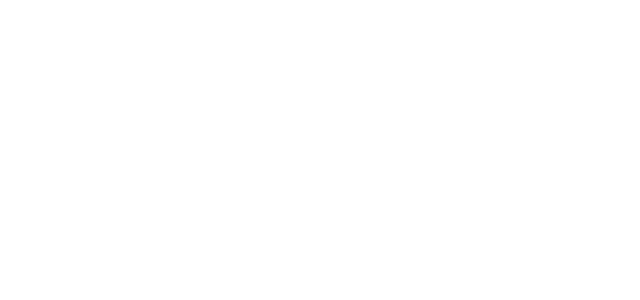
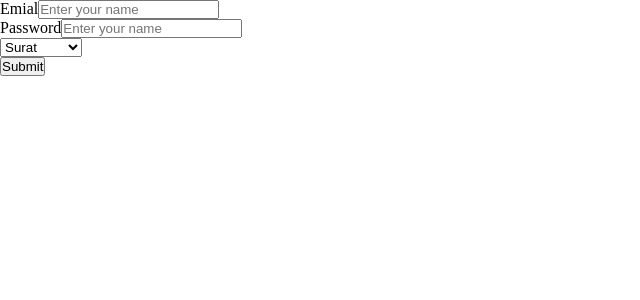
Before and after one commit to ER-MahipalSingh/10AM_ReactJS, a React (Vite) app: page /form in a window 1280 px wide. Before the commit this address had no page. Shown: the top 300 px of the page, without its empty margins (0-640 px from the left). Built offline with nearby package versions, Linux system fonts and the light colour scheme.

Commit message:
Add files via upload

```diff
--- a/src/App.jsx
+++ b/src/App.jsx
@@ -8,6 +8,7 @@
 import Parent from "./pages/Parent";
 import Effect from "./pages/Effect";
 import Local from "./pages/Local";
+import Form from "./pages/Form";
 
 function App() {
   return (
@@ -20,6 +21,7 @@
         <Route path="/parent" element={<Parent />} />
         <Route path="/effect" element={<Effect />} />
         <Route path="/local" element={<Local />} />
+        <Route path="form" element={<Form />} />
       </Routes>
     </BrowserRouter>
   );
--- /dev/null
+++ b/src/pages/Form.jsx
@@ -0,0 +1,58 @@
+import React, { useState } from "react";
+
+const Form = () => {
+  const [formData, setFromData] = useState({
+    email: "",
+    password: "",
+    city: "surat",
+  });
+
+  const changeInputHanlder = (e) => {
+    setFromData({ ...formData, [e.target.name]: e.target.value });
+  };
+
+  const formHandler = (e) => {
+    e.preventDefault();
+    console.log(formData);
+  };
+
+  return (
+    <div>
+      <form onSubmit={formHandler}>
+        <div>
+          <label>Emial</label>
+          <input
+            type="text"
+            placeholder="Enter your name"
+            name="email"
+            onChange={changeInputHanlder}
+            value={formData.email}
+          />
+        </div>
+
+        <div>
+          <label>Password</label>
+          <input
+            type="text"
+            placeholder="Enter your name"
+            name="password"
+            onChange={changeInputHanlder}
+          />
+        </div>
+
+        <div>
+          <select name="city" onChange={changeInputHanlder}>
+            <label>City</label>
+            <option value="surat">Surat</option>
+            <option value="rajkot">Rajkot</option>
+            <option value="jamnagar">Jamnagar</option>
+          </select>
+        </div>
+
+        <button type="submit">Submit</button>
+      </form>
+    </div>
+  );
+};
+
+export default Form;
--- a/src/pages/Home.jsx
+++ b/src/pages/Home.jsx
@@ -13,6 +13,7 @@
     { id: 4, pages: "Parent", path: "/parent" },
     { id: 5, pages: "Effect", path: "/effect" },
     { id: 5, pages: "Local", path: "/local" },
+    { id: 5, pages: "From", path: "/form" },
   ];
 
   return (
```
